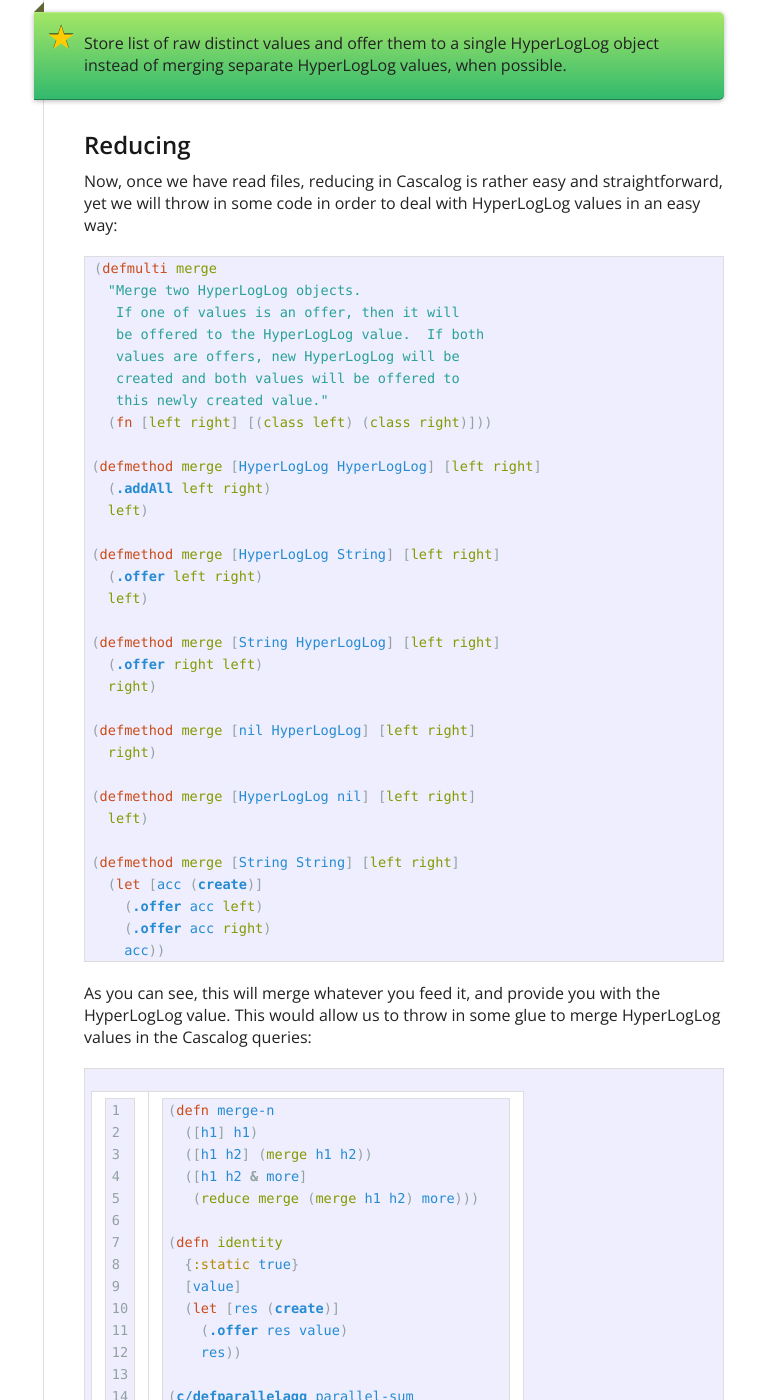
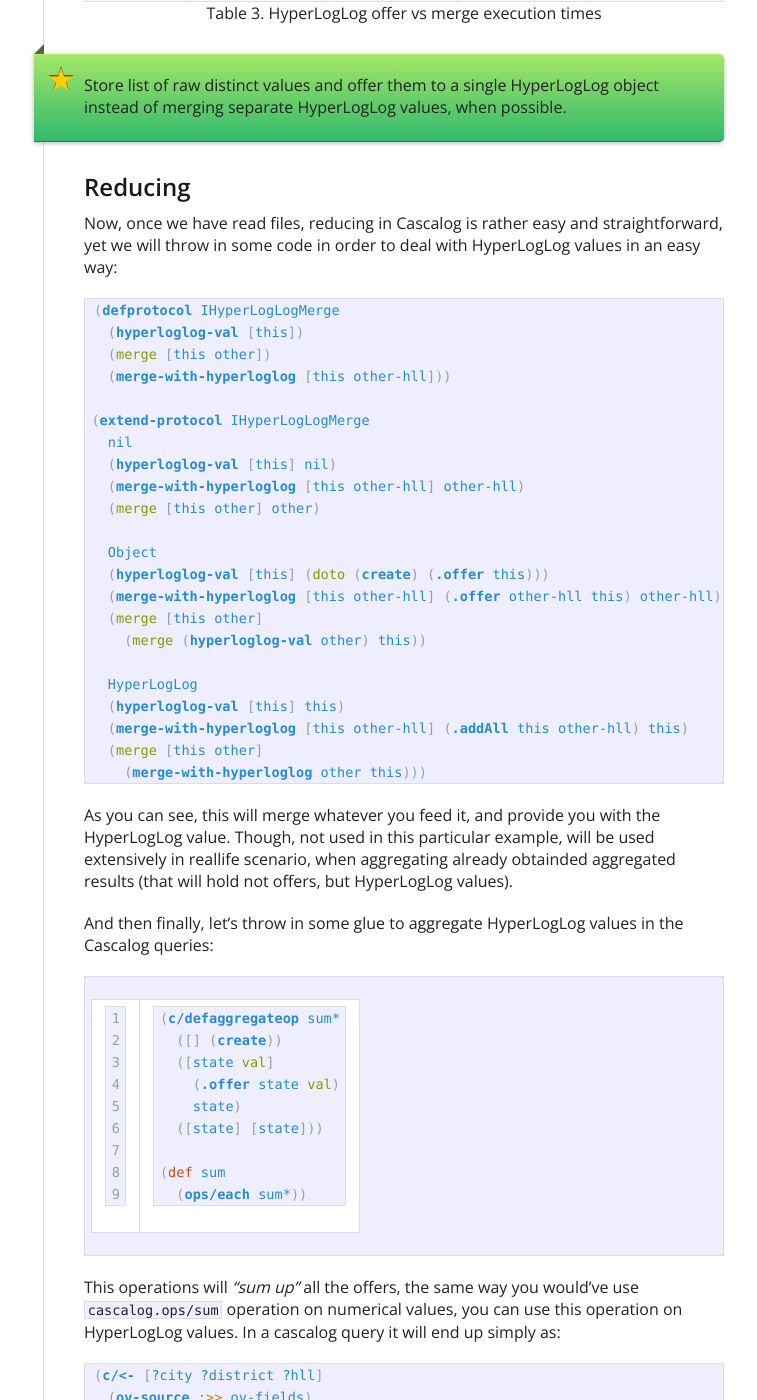
Before and after one commit to ilya-pi/ilyapimenov.com, a Jekyll site: the page built from _posts/2013-11-14-hyperloglog-with-cascalog.md, in a window 1280 px wide and 1400 px high, scrolled down 4391 px. Shown: the whole window, without its empty margins (367-1124 px from the left). Built offline with Jekyll 4.4.1, drawn with Linux system fonts in a browser that asks for light colours; comment, search, counter and statistics services are not loaded; some of the changed text lies outside the part shown.

Commit message:
Article update

```diff
--- a/_posts/2013-11-14-hyperloglog-with-cascalog.md
+++ b/_posts/2013-11-14-hyperloglog-with-cascalog.md
@@ -164,61 +165,44 @@ Here is a sample time comparison `offer` vs `merge` result:
 Now, once we have read files, reducing in Cascalog is rather easy and straightforward, yet we will throw in some code in order to deal with HyperLogLog values in an easy way:
 
 {% highlight clojure %}
-(defmulti merge
-  "Merge two HyperLogLog objects.
-   If one of values is an offer, then it will
-   be offered to the HyperLogLog value.  If both
-   values are offers, new HyperLogLog will be
-   created and both values will be offered to
-   this newly created value."
-  (fn [left right] [(class left) (class right)]))
+(defprotocol IHyperLogLogMerge
+  (hyperloglog-val [this])
+  (merge [this other])
+  (merge-with-hyperloglog [this other-hll]))
 
-(defmethod merge [HyperLogLog HyperLogLog] [left right]
-  (.addAll left right)
-  left)
+(extend-protocol IHyperLogLogMerge
+  nil
+  (hyperloglog-val [this] nil)
+  (merge-with-hyperloglog [this other-hll] other-hll)
+  (merge [this other] other)
 
-(defmethod merge [HyperLogLog String] [left right]
-  (.offer left right)
-  left)
+  Object
+  (hyperloglog-val [this] (doto (create) (.offer this)))
+  (merge-with-hyperloglog [this other-hll] (.offer other-hll this) other-hll)
+  (merge [this other]
+    (merge (hyperloglog-val other) this))
 
-(defmethod merge [String HyperLogLog] [left right]
-  (.offer right left)
-  right)
-
-(defmethod merge [nil HyperLogLog] [left right]
-  right)
-
-(defmethod merge [HyperLogLog nil] [left right]
-  left)
-
-(defmethod merge [String String] [left right]
-  (let [acc (create)]
-    (.offer acc left)
-    (.offer acc right)
-    acc))
+  HyperLogLog
+  (hyperloglog-val [this] this)
+  (merge-with-hyperloglog [this other-hll] (.addAll this other-hll) this)
+  (merge [this other]
+    (merge-with-hyperloglog other this)))
 {% endhighlight %}
 
-As you can see, this will merge whatever you feed it, and provide you with the HyperLogLog value. This would allow us to throw in some glue to merge HyperLogLog values in the Cascalog queries:
+As you can see, this will merge whatever you feed it, and provide you with the HyperLogLog value. Though, not used in this particular example, will be used extensively in reallife scenario, when aggregating already obtainded aggregated results (that will hold not offers, but HyperLogLog values).
+
+And then finally, let's throw in some glue to aggregate HyperLogLog values in the Cascalog queries:
 
 {% highlight clojure linenos %}
-(defn merge-n
-  ([h1] h1)
-  ([h1 h2] (merge h1 h2))
-  ([h1 h2 & more]
-   (reduce merge (merge h1 h2) more)))
+(c/defaggregateop sum*
+  ([] (create))
+  ([state val]
+    (.offer state val)
+    state)
+  ([state] [state]))
 
-(defn identity
-  {:static true}
-  [value]
-  (let [res (create)]
-    (.offer res value)
-    res))
-
-(c/defparallelagg parallel-sum
-                  :init-var #'identity
-                  :combine-var #'merge-n)
-
-(def sum (ops/each parallel-sum))
+(def sum
+  (ops/each sum*))
 {% endhighlight %}
 
 This operations will _"sum up"_ all the offers, the same way you would've use `cascalog.ops/sum` operation on numerical values, you can use this operation on HyperLogLog values. In a cascalog query it will end up simply as:
@@ -267,7 +251,31 @@ Sweeet.
 
 # Gist
 
-And, of course, here is the full gist, of the code I used to demo HyperLogLog with Cascalog in this article:
+And, of course, here is the full gist, of the code I used to demo HyperLogLog with Cascalog in this article; in order to run:
+
+{% highlight bash %}
+  $ git clone https://gist.github.com/7319327.git
+  $ cd cd ./7319327/
+  $ lein demo ./ov-chipkaart-accesslogs.txt
+{% endhighlight %}
+
+It will produce output like:
+
+| ?city | ?district | ?day | ?year | ?cardinality |
+|:------|:---------:|:----:|:-----:|:------------:|
+| Amsterdam | 6427 | 327 | 2012 | 1 |
+| Amsterdam | 6427 | 328 | 2012 | 3 |
+| Delft | 2290 | 53 | 2013 | 1 |
+| Delft | 3855 | 109 | 2013 | 1 |
+| Delft | 4091 | 74 | 2013 | 1 |
+| Delft | 5589 | 200 | 2013 | 1 |
+| Den-Haag | 3797 | 300 | 2013 | 1 |
+| Edam | 3886 | 47 | 2013 | 1 |
+| Edam | 5594 | 272 | 2013 | 1 |
+| Haarlem | 1134 | 108 | 2013 | 1 |
+| Haarlem | 4584 | 220 | 2013 | 1 |
+
+<p style="text-align: center;">Table 4. Demo output</p>
 
 {% gist 7319327 %}
 
```
Also changed, not shown: other parts of _posts/2013-11-14-hyperloglog-with-cascalog.md (+2 -3 lines).
